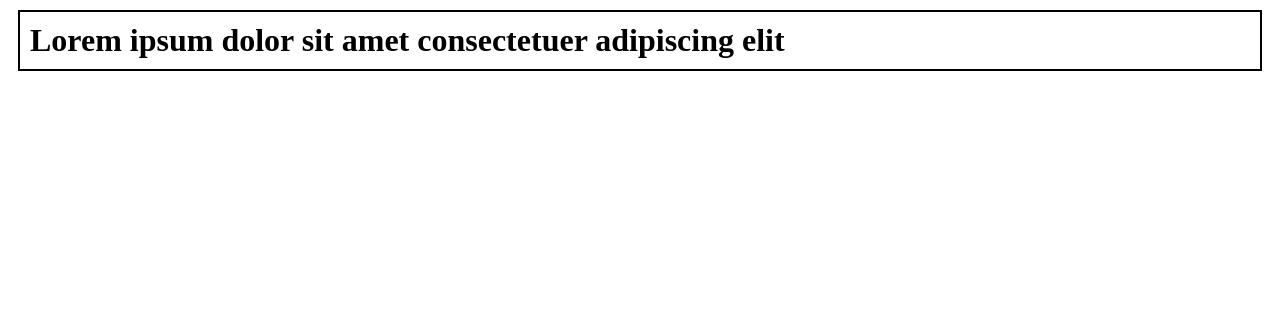
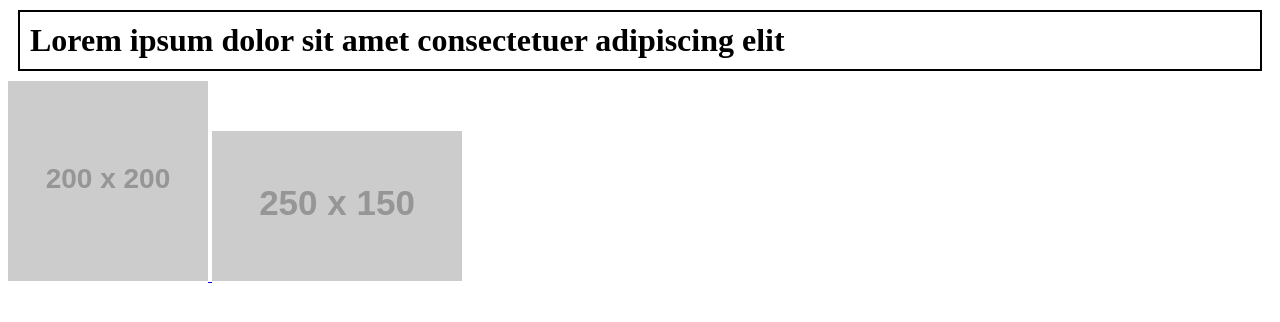
Before and after one commit to yagmursabucu/javascriptL, a plain HTML site: page index.html in a window 1280 px wide. Drawn offline with Linux system fonts and the light colour scheme; placeholder pictures from the web are drawn by us.

Commit message:
dom link

```diff
--- a/index.html
+++ b/index.html
@@ -1,5 +1,5 @@
 <html>
-<head><title>JAvaScript DOM</title>
+<head><title>JavaScript DOM</title>
 <style>
 .red{
     background-color:red;
@@ -19,9 +19,20 @@
 <body>
 <h1 class="test">Lorem ipsum dolor sit amet consectetuer adipiscing
 elit</h1>
+<a href="https://placeholder.com">
+<img src="https://via.placeholder.com/200/bbbccc/000000">
+</a>
+
+<img src="https://via.placeholder.com/250x150/0eeee0/ffffff">
 
 <script>
-
+var el1=document.getElementsByTagName('a');
+console.log(el1[0]);
+var el2=document.getElementsByTagName('img');
+console.log(el2[1]);
+var temp=el1[0].getAttribute('href');
+el1[0].setAttribute('href','http://www.google.com');
+var tem
 </script>
 </body>
 </html>
```
Also changed, not shown: lessons.html (+1 -0 lines).
